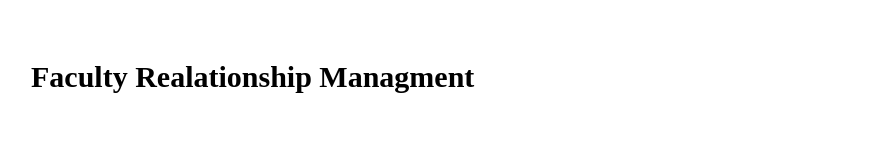
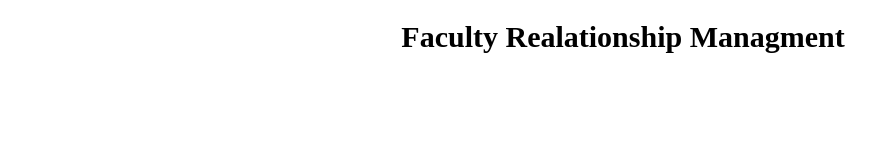
Before and after one commit to mrp054/mrp054.github.io, a plain HTML site: page frm.html in a window 1280 px wide. Shown: the whole page, without its empty margins (17-893 px from the left). Drawn offline with Linux system fonts and the light colour scheme.

Commit message:
centering

```diff
--- a/styles/frm.css
+++ b/styles/frm.css
@@ -1,5 +1,5 @@
 body h1 {
     font-size: 30px;
     font-style: serif;
-    padding: 40px 40px 40px 40px;
+    text-align: center;
 }
```
